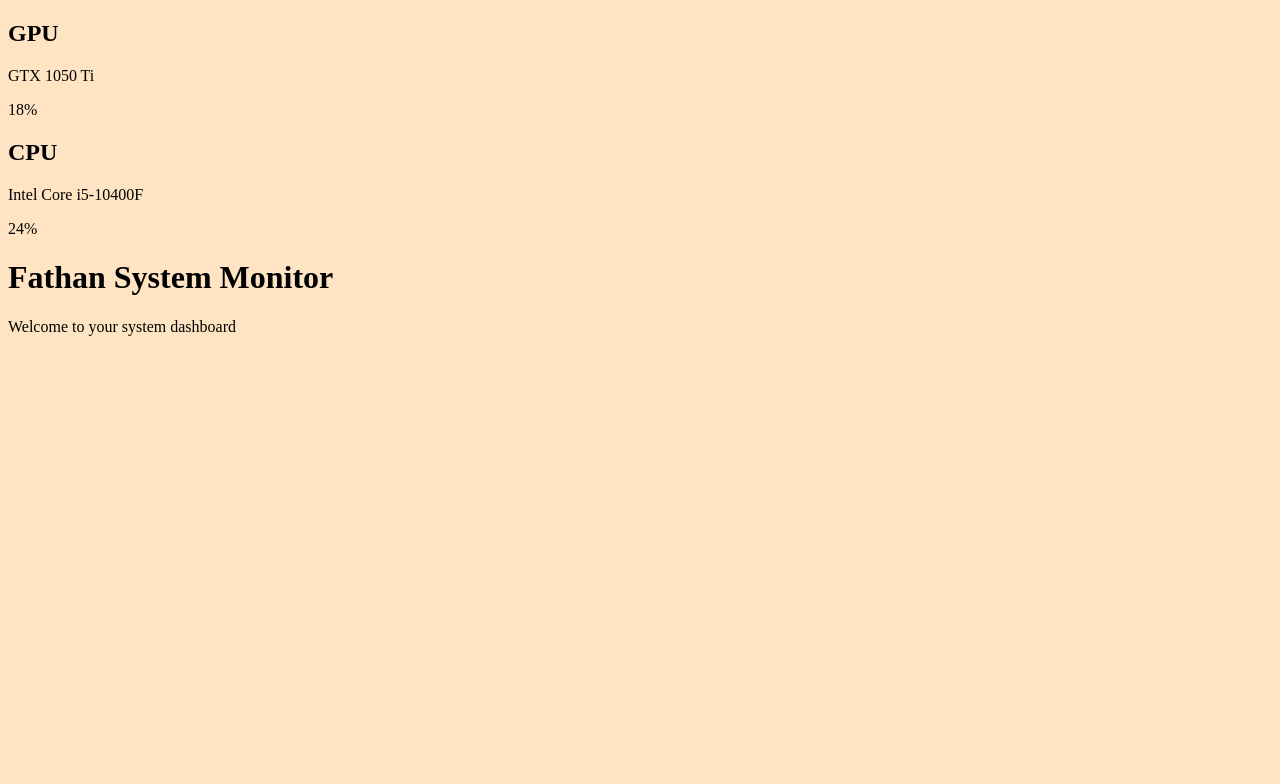
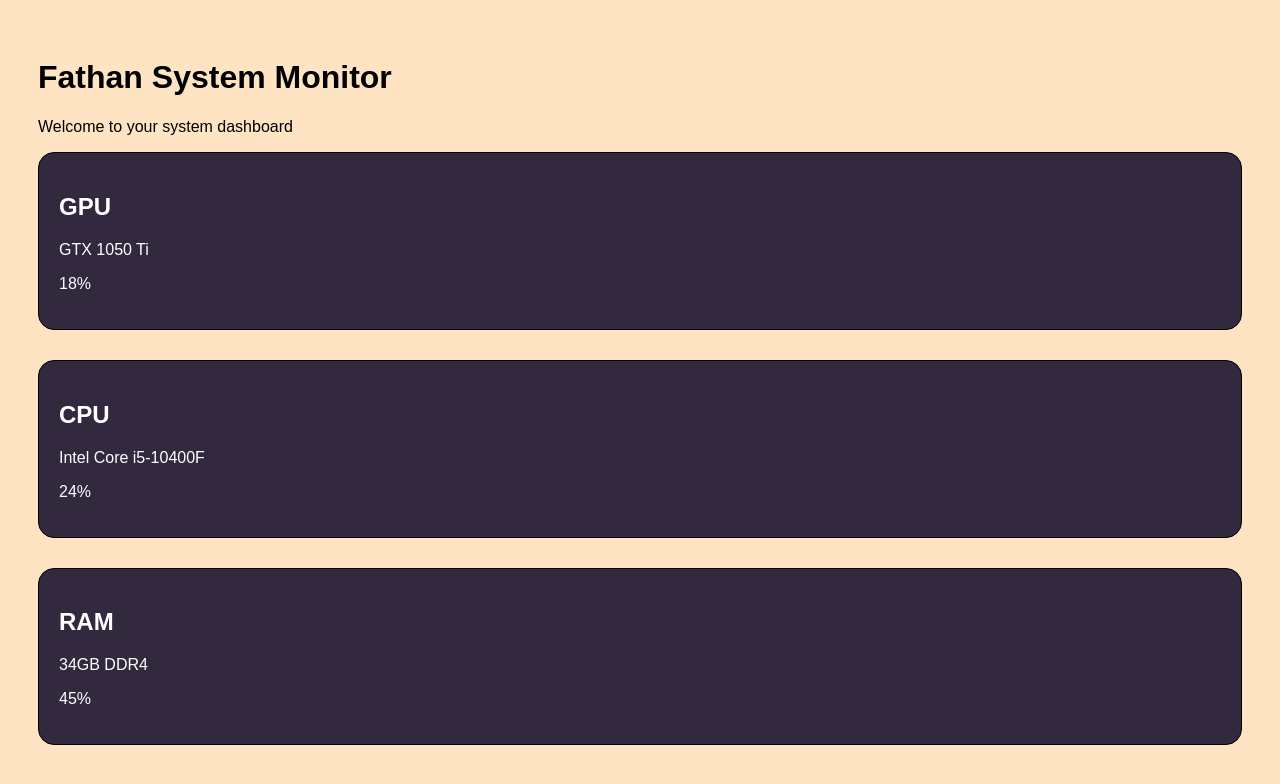
Before and after one commit to FathanReal-commits/fathan-system-monitor1, a React (Vite) app: page / in a window 1280 px wide. Shown: the top 784 px of the page. Built offline with nearby package versions, Linux system fonts and the light colour scheme.

Commit message:
feat(dashboard): add hardware card grid layout

```diff
--- a/src/App.css
+++ b/src/App.css
@@ -1,3 +1,19 @@
 body {
     background-color: bisque;
 }
+.app {
+    padding: 30px;
+    font-family: Arial, Helvetica, sans-serif;
+}
+.hardware-grid {
+    display: grid;
+    grid-template:repeat(3, 1fr);
+    gap: 30px;
+}
+.hardware-card {
+    color: white;
+    background: rgb(51, 41, 63);
+    padding: 20px;
+    border-radius: 16px;
+    border: 1px solid black;
+}
--- a/src/App.jsx
+++ b/src/App.jsx
@@ -2,7 +2,7 @@
 import "./App.css";
 function HardwareCard(props) {
   return (
-    <div>
+    <div className="hardware-card">
       <h2>{props.name}</h2>
       <p>{props.model}</p>
       <p>{props.usage}</p>
@@ -13,7 +13,11 @@ function HardwareCard(props) {
 
 function App() {
   return (
-    <div>
+    <div className="app">
+      <h1>Fathan System Monitor</h1>
+      <p>Welcome to your system dashboard</p>
+
+      <div className="hardware-grid">
         <HardwareCard
           name="GPU"
           model="GTX 1050 Ti"
@@ -24,9 +28,13 @@ function App() {
           model="Intel Core i5-10400F"
           usage="24%"
         />
-      <h1>Fathan System Monitor</h1>
-      <p>Welcome to your system dashboard</p>
+        <HardwareCard
+          name="RAM"
+          model="34GB DDR4"
+          usage="45%"
+        />
 
+      </div>
     </div>
   );
 }
```
Lines whose indentation alone changed are shown as unchanged.
